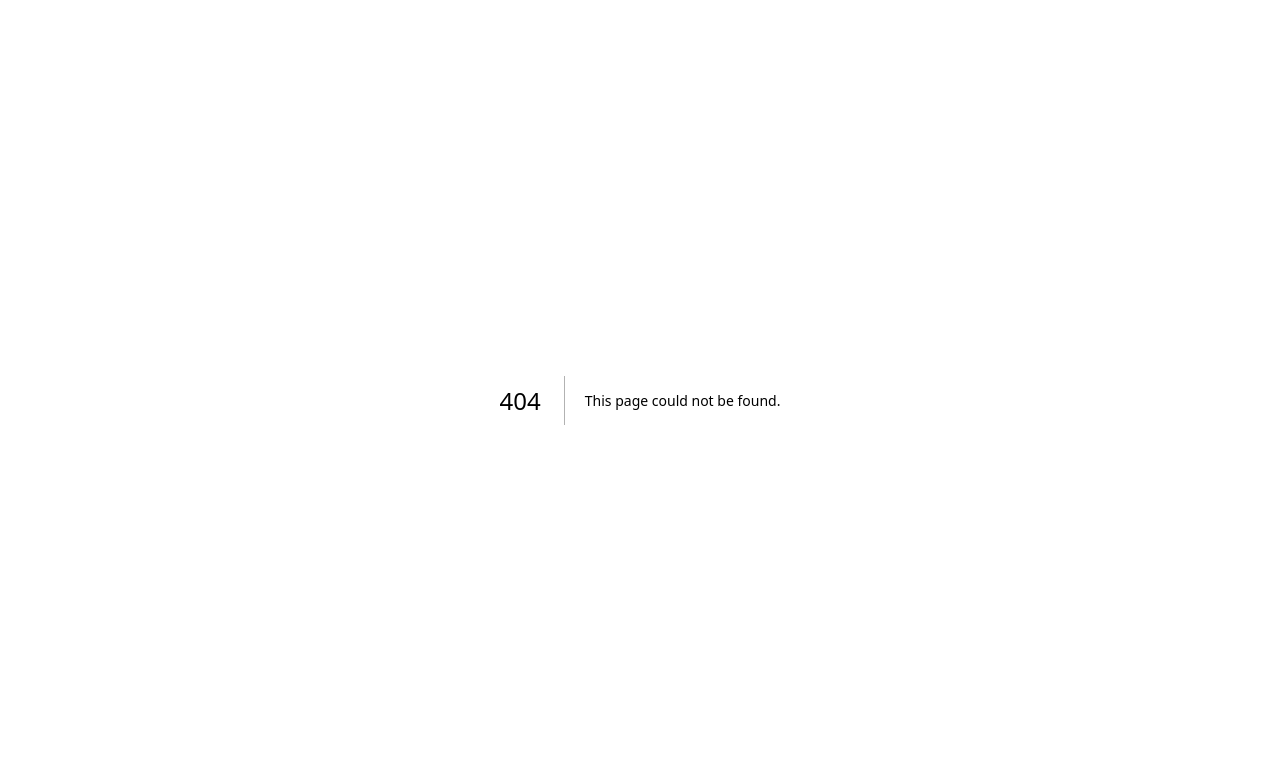
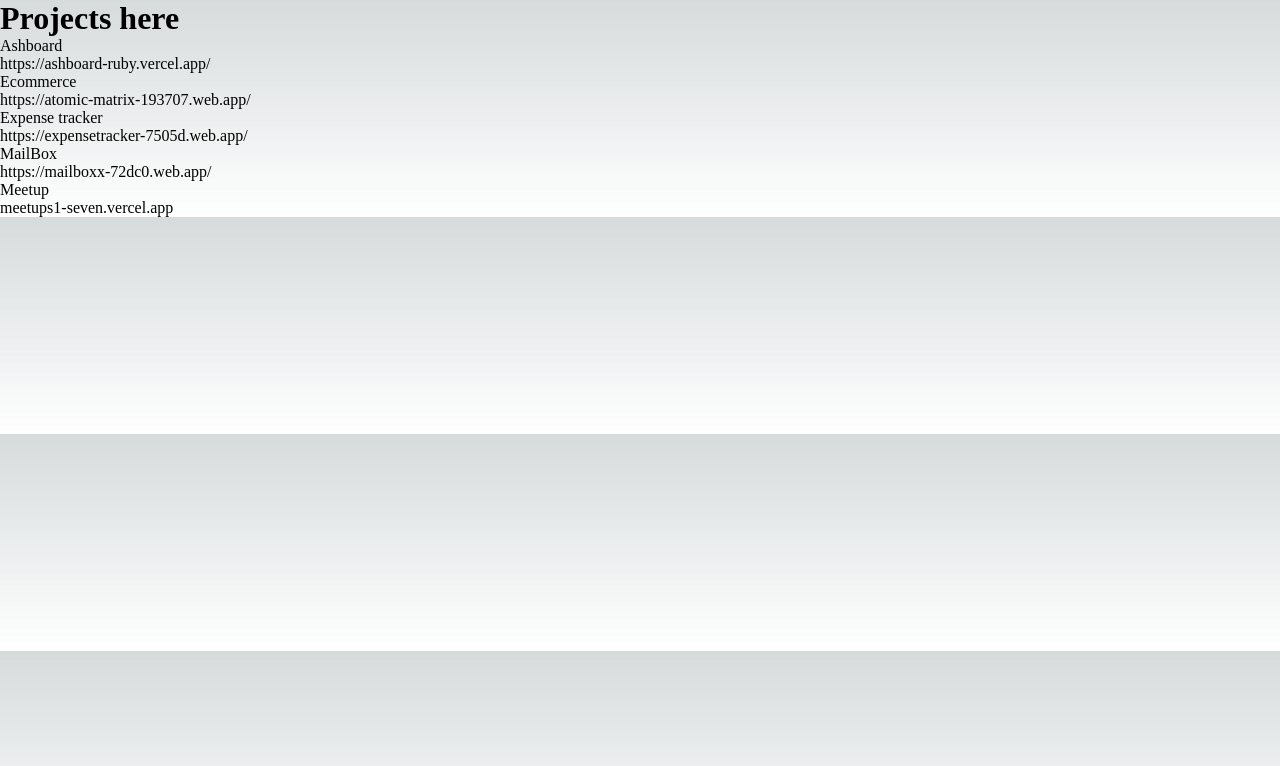
Before and after one commit to RKY2023/Ashboard, a Next.js app: page /career/projects in a window 1280 px wide. Before the commit this address had no page. Shown: the top 766 px of the page. Built offline with nearby package versions, Linux system fonts and the light colour scheme.

Commit message:
added projects page

```diff
--- /dev/null
+++ b/pages/career/index.js
@@ -0,0 +1,6 @@
+export default function careerPage () {
+    return (
+        <>
+        </>
+    );
+};
--- /dev/null
+++ b/pages/career/projects/index.js
@@ -0,0 +1,32 @@
+export default function projectPage () {
+    return (
+        <>
+                <h1 className='m-2 text-center'>
+            Projects here
+        </h1>
+        <div className='m-5'>
+            <dl>
+                <dt>Ashboard</dt>
+                <dd>https://ashboard-ruby.vercel.app/</dd>
+            </dl>
+            <dl>
+                <dt>Ecommerce</dt>
+                <dd>https://atomic-matrix-193707.web.app/</dd>
+            </dl>
+            <dl>
+                <dt>Expense tracker</dt>
+                <dd>https://expensetracker-7505d.web.app/</dd>
+            </dl>
+            <dl>
+                <dt>MailBox</dt>
+                <dd>https://mailboxx-72dc0.web.app/</dd>
+            </dl>
+            <dl>
+                <dt>Meetup</dt>
+                <dd>meetups1-seven.vercel.app</dd>
+            </dl>
+
+        </div>
+        </>
+    );
+};
--- a/pages/index.js
+++ b/pages/index.js
@@ -2,10 +2,11 @@ import Head from "next/head";
 import Image from "next/image";
 import { Inter } from "next/font/google";
 import styles from "@/styles/Home.module.css";
+import Link from "next/link";
 
 const inter = Inter({ subsets: ["latin"] });
 
-export default function Home() {
+export default function Main() {
   return (
     <>
       <Head>
@@ -18,6 +19,7 @@ export default function Home() {
         <h1>
           Welcome User
         </h1>
+        <Link href='/career/projects'>Go to Projects</Link>
         Welcome
       </main>
     </>
--- /dev/null
+++ b/pages/manga/index.js
@@ -0,0 +1,6 @@
+export default function mangaPage () {
+    return (
+        <>
+        </>
+    );
+};
```
Also changed, not shown: pages/home/homeBody.js (added, +44 -0 lines).
